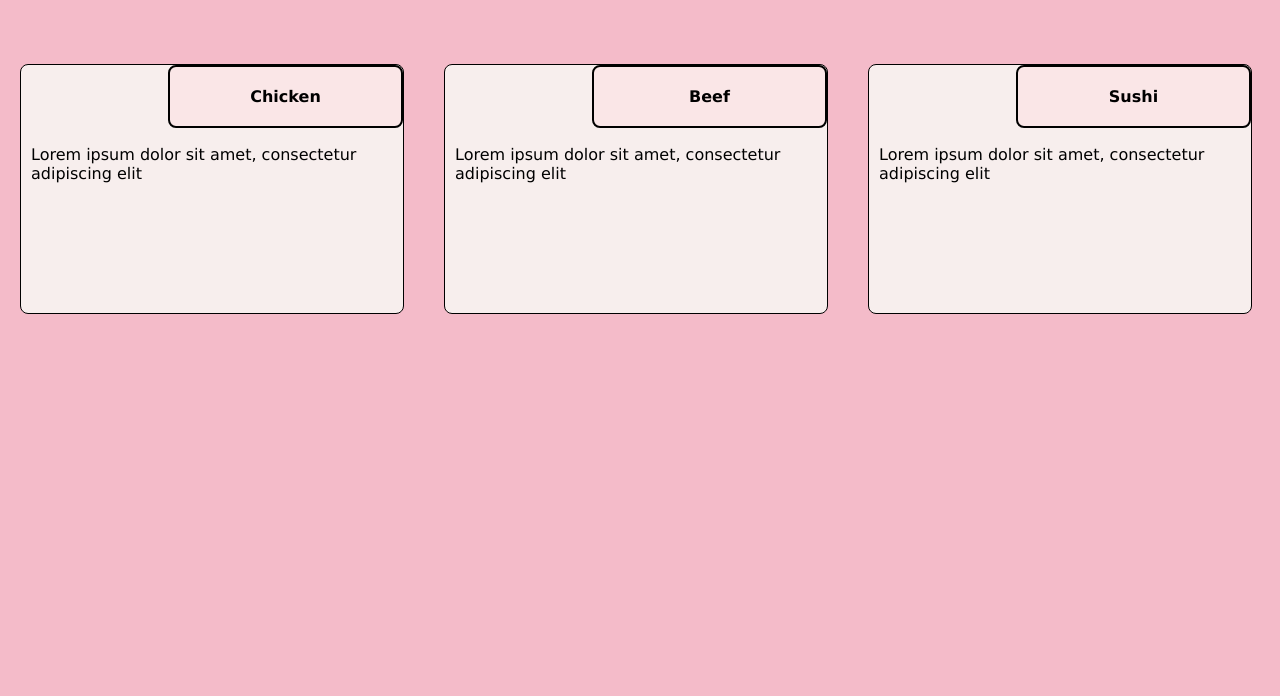
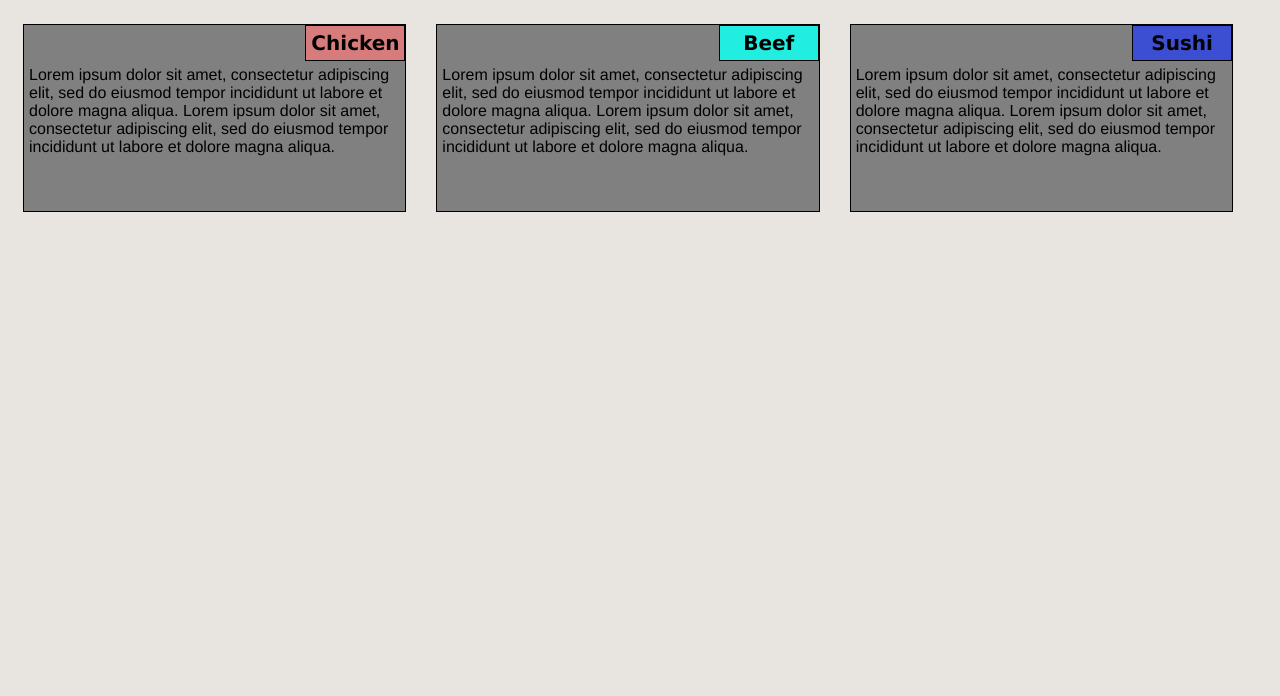
Before and after one commit to fajrawais/coursera-test, a plain HTML site: page module2-solution/index.html in a window 1280 px wide. Shown: the part 104-800 px from the top of the page. Drawn offline with Linux system fonts and the light colour scheme.

Commit message:
Update index.html

```diff
--- a/module2-solution/index.html
+++ b/module2-solution/index.html
@@ -1,89 +1,139 @@
 <!DOCTYPE html>
 <html>
     <head>
-        <meta charset="utf-8">
+    <meta charset="UTF-8">
+	<title>My menu</title>
 	<meta name="viewport" content="width=device-width, initial-scale=1">
     <style>
+        * {
+            box-sizing: border-box;
+        }
         body {
-                background-color: #F4BBC9;
-                margin: 0px;
-                padding: 0px;
+            background-color: rgb(232, 228, 223);
             font-family: 'Lucida Sans', 'Lucida Sans Regular', 'Lucida Grande', 'Lucida Sans Unicode', Geneva, Verdana, sans-serif;
         }
         h1 {
-                font-size: 3em;
             text-align: center;
-                margin-bottom: 60px;
+            font-size: 175%;
+            margin: 40px;
+            font-weight: bold;
+        }
+        p {
+            position: relative;
+            clear: right;
+        }
+        div {
+        position: relative;
+        background-color: gray;
+        border: 1px solid black;
+        width: 100%;
+        margin-left: auto;
+        margin-right: auto;
+        margin-bottom: auto;
+    }
+    #chicken {
+        float: right;
+        width: 100px;
+        padding: 5px;
+        margin: 0px;
+        border: 1px solid black;
+        text-align: center;
+        font-size: 125%;
+        font-weight: bold;
+        background-color: rgb(214, 124, 124);
+
+    }
+    #beef {
+        float: right;
+        width: 100px;
+        padding: 5px;
+        margin: 0px;
+        border: 1px solid black;
+        text-align: center;
+        font-size: 125%;
+        font-weight: bold;
+        background-color: rgb(33, 237, 224);
+    }
+    #sushi {
+        float: right;
+        width: 100px;
+        padding: 5px;
+        margin: 0px;
+        border: 1px solid black;
+        text-align: center;
+        font-size: 125%;
+        font-weight: bold;
+        background-color: rgb(60, 78, 209);
+    }
+    .content {
+        padding: 5px;
+        border: none;
+        background-color: gray;
+        font-family: Helvetica;
+        color: black;
+        margin: 0px;
+        height: 150px;
+        overflow: auto;
     }
     .row {
         width: 100%;
     }
-            .column {
-
-			    box-sizing: border-box;
+    @media (min-width: 992px) {
+        .column-lg-4 {
             float: left;
-                background-color: #F7EEED;
-                border: 1px solid black;
-		border-radius: 8px;
-                width: 30%;
-                height: 250px;
-                margin: 20px;
-                position: relative;
-            }
-            .column h2 {
-                margin: 0;
-                font-size: 1em;
-                position: absolute;
-                top: 0;
-                right: 0;
-	        text-align: center;
-                width: 50%;
-                padding: 20px;
-                border: 2px solid black;
-		border-radius: 8px;
-                background-color:#FAE6E7;
-                font-family: 'Lucida Sans', 'Lucida Sans Regular', 'Lucida Grande', 'Lucida Sans Unicode', Geneva, Verdana, sans-serif;
-            }
-            .column p {
-                margin: 10px;
-                position: absolute;
-                top: 70px;
-            }
-            @media screen and (max-width: 992px) {
-			.column {
-				width: 33.33%;
+            width: 30.33%;
+            margin: 15px;
         }
     }
     @media (min-width: 768px) and (max-width: 991px) {
-			.column {
-				width: 50%;
+        .column-md-6 {
+            float: left;
+            width: 47%;
+            margin: 10px;
+        }
+
+        .column-md-12 {
+            float: left;
+            width: 97%;
+            margin:10px;
         }
     }
-		@media screen and (max-width: 767px) {
-			.column {
-				width: 100%;
+    @media (max-width: 767px) {
+        .column-sm-12 {
+            float: left;
+            width: 97%;
+            margin: 10px;
         }
     }
-
-
-
     </style>
     </head>
     <body>
         <h1>The Menu</h1>
-        <div class="row">
-            <div class="column">
-                <h2>Chicken</h2>
-                <p>Lorem ipsum dolor sit amet, consectetur adipiscing elit</p>
+
+            <section class="column-lg-4 column-md-6 column-sm-12">
+            <div class="cont">
+                <p id="chicken">Chicken</p>
+                <p class="content">Lorem ipsum dolor sit amet, consectetur adipiscing elit, sed do eiusmod tempor incididunt ut labore et dolore magna aliqua.
+                    Lorem ipsum dolor sit amet, consectetur adipiscing elit, sed do eiusmod tempor incididunt ut labore et dolore magna aliqua.
+                </p>
             </div>
-            <div class="column">
-                <h2>Beef</h2>
-                <p>Lorem ipsum dolor sit amet, consectetur adipiscing elit</p>
+        </section>
+        <section class="column-lg-4 column-md-6 column-sm-12">
+            <div class="cont">
+                <p id="beef">Beef</p>
+                <p class="content">Lorem ipsum dolor sit amet, consectetur adipiscing elit, sed do eiusmod tempor incididunt ut labore et dolore magna aliqua.
+                    Lorem ipsum dolor sit amet, consectetur adipiscing elit, sed do eiusmod tempor incididunt ut labore et dolore magna aliqua.
+                </p>
             </div>
-            <div class="column">
-                <h2>Sushi</h2>
-                <p>Lorem ipsum dolor sit amet, consectetur adipiscing elit</p>
+        </section>
+        <section class="column-lg-4 column-md-12 column-sm-12">
+            <div class="cont">
+                <p id="sushi">Sushi</p>
+                <p class="content">Lorem ipsum dolor sit amet, consectetur adipiscing elit, sed do eiusmod tempor incididunt ut labore et dolore magna aliqua.
+                    Lorem ipsum dolor sit amet, consectetur adipiscing elit, sed do eiusmod tempor incididunt ut labore et dolore magna aliqua.
+                </p>
             </div>
-        </div>
+        </section>
+
     </body>
 </html>
```
Lines whose indentation alone changed are shown as unchanged.
